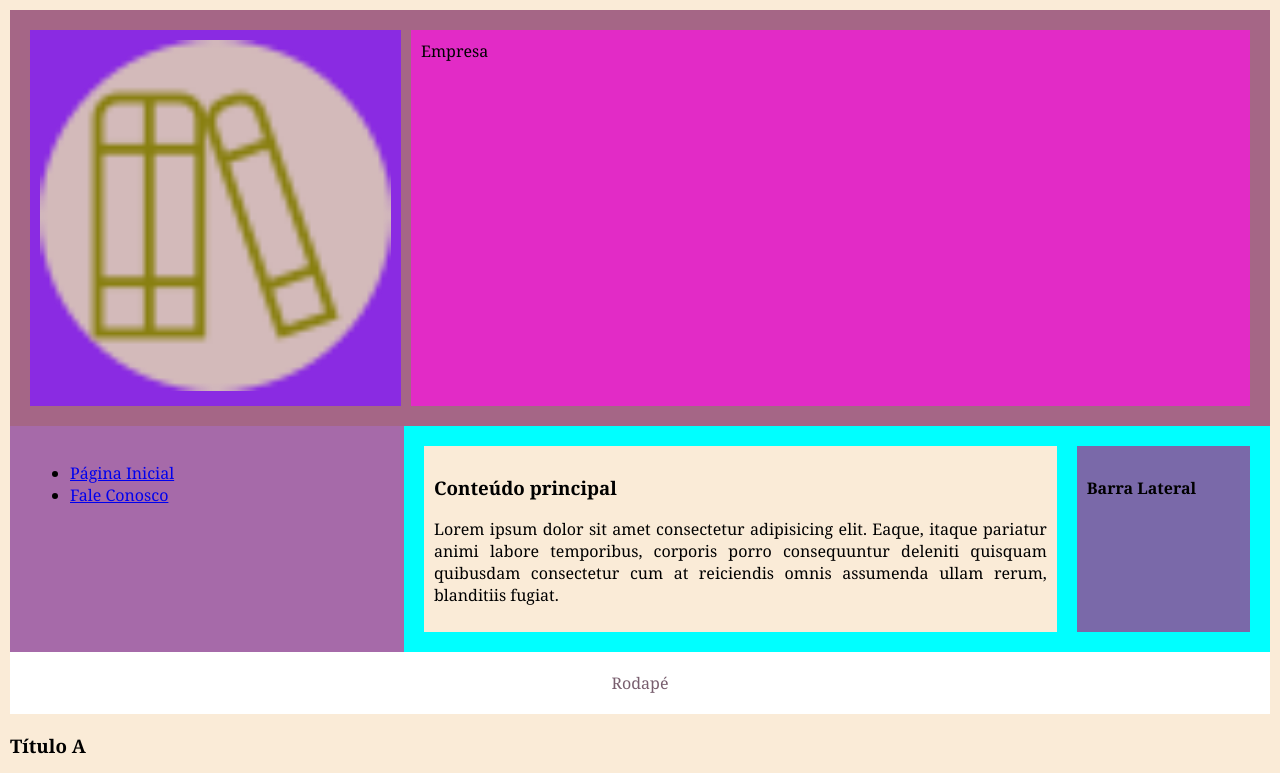
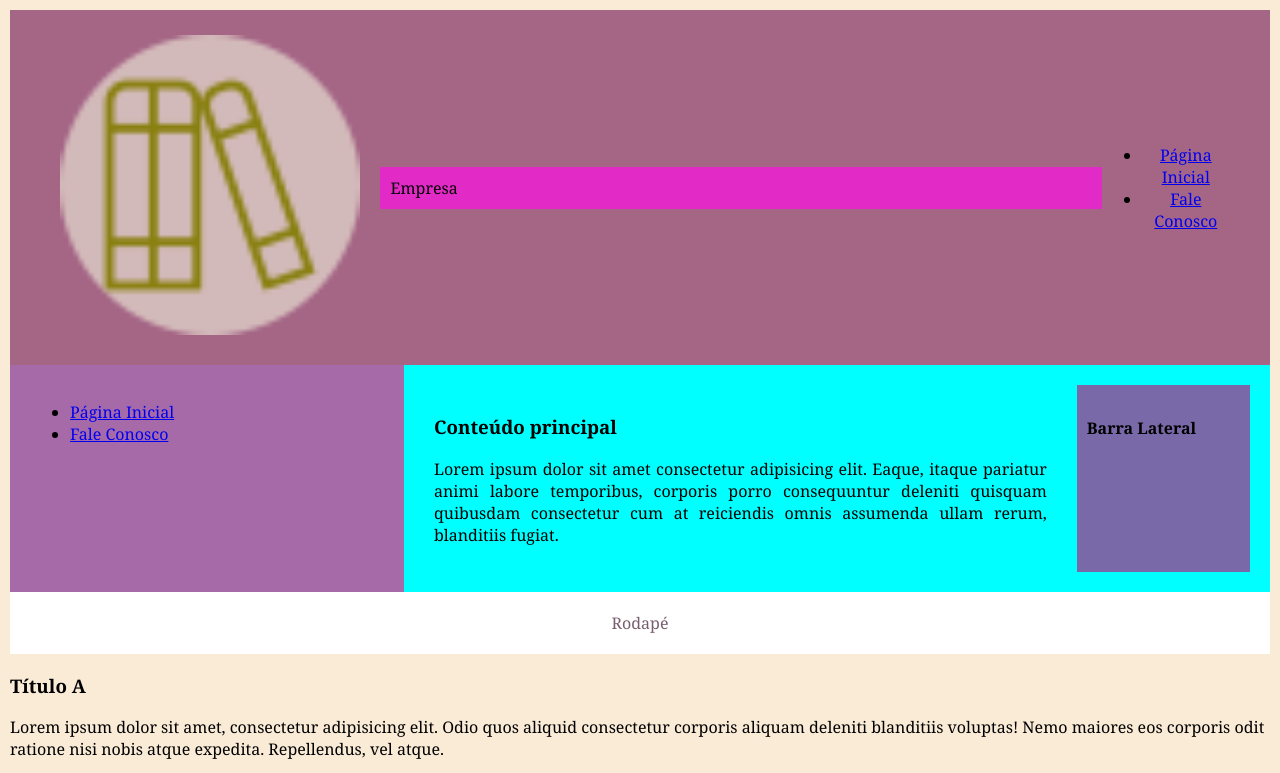
Before and after one commit to ayumikusanomachia-cell/projeto1, a plain HTML site: page index.html in a window 1280 px wide. Shown: the top 773 px of the page. Drawn offline with Linux system fonts and the light colour scheme.

Commit message:
mudança

```diff
--- a/css/estilo.css
+++ b/css/estilo.css
@@ -1,12 +1,14 @@
-header{
+.navbar-topo{
     background-color:rgb(165, 102, 134);
     color: black; /*cor do texto*/
     text-align: center; /*Alinhando o texto*/
     display: flex;
+    align-items: center;
+    padding: 15px 40px;
+    justify-content: space-between;
 }
 
 header .logo{
-   background-color: blueviolet;
    padding: 10px; /*padding: margem interna d caixa*/
    width: 30%;
    margin-right: 10px;
@@ -62,7 +64,6 @@ body{
  }
 
  section{
-background-color: antiquewhite;
 padding: 10px; /*padding: margem interna da caixa*/
 width: 80%;
 text-align: justify;
--- a/index.html
+++ b/index.html
@@ -15,25 +15,34 @@
     <!--<div class="container"> </div> é um container padão, você dá o nome que quiser-->
     <div class="container">
 
-        <header> <!--Container para título-->
+        <header class="navbar-topo"> <!--Container para título-->
+
             <section class="logo">  <!--Logo-->
-                <img src="Imagem/books.png" alt="Logo da marca." >
+                <img src="Imagem/books.png" alt="Logo da marca." width="200px" >
             </section>
 
-            <section class="titulo">Empresa</section>
-            <!--Nome da empresa-->
+            <section class="titulo">Empresa</section> <!--Nome da empresa-->
+
+            <ul class="menu-topo">
+              <li><a href="index.html" title="Conheça a empresa">Página Inicial</a></li>  <!--Tag <a> é usada para links-->
+              <li><a href="contato.html" title="Entre em contato">Fale Conosco</a></li>   <!--O atributo href diz para onde o link mandará o usuário-->
+            </ul>
+            <!-- <ul>: Lista não ordenada
+                 <li item da lista ñ ordenadaa>-->
+
         </header>
     </div>
 
 <div class="conteudo">
-    <nav>
-<ul> <!--Lista não ordenada-->
-    <li><a href="index.html" title="Conheça a empresa">Página Inicial</a></li>  <!--Tag <a> é usada para links-->
-    <li><a href="contato.html" title="Entre em contato">Fale Conosco</a></li>   <!--O atributo href diz para onde o link mandará o usuário-->
+    <nav class="menu-lateral">  <!--Container p/ menu-->
 
-</ul>
-    </nav> <!--Container p/ menu-->
-
+        <ul class="menu-topo">
+              <li><a href="index.html" title="Conheça a empresa">Página Inicial</a></li>  <!--Tag <a> é usada para links-->
+              <li><a href="contato.html" title="Entre em contato">Fale Conosco</a></li>   <!--O atributo href diz para onde o link mandará o usuário-->
+            </ul>
+            <!-- <ul>: Lista não ordenada
+                 <li item da lista ñ ordenadaa>-->
+    </nav>
     <main>
         <section>  <!--Colocar conteúdo principal-->
             <h3>Conteúdo principal</h3>
```
